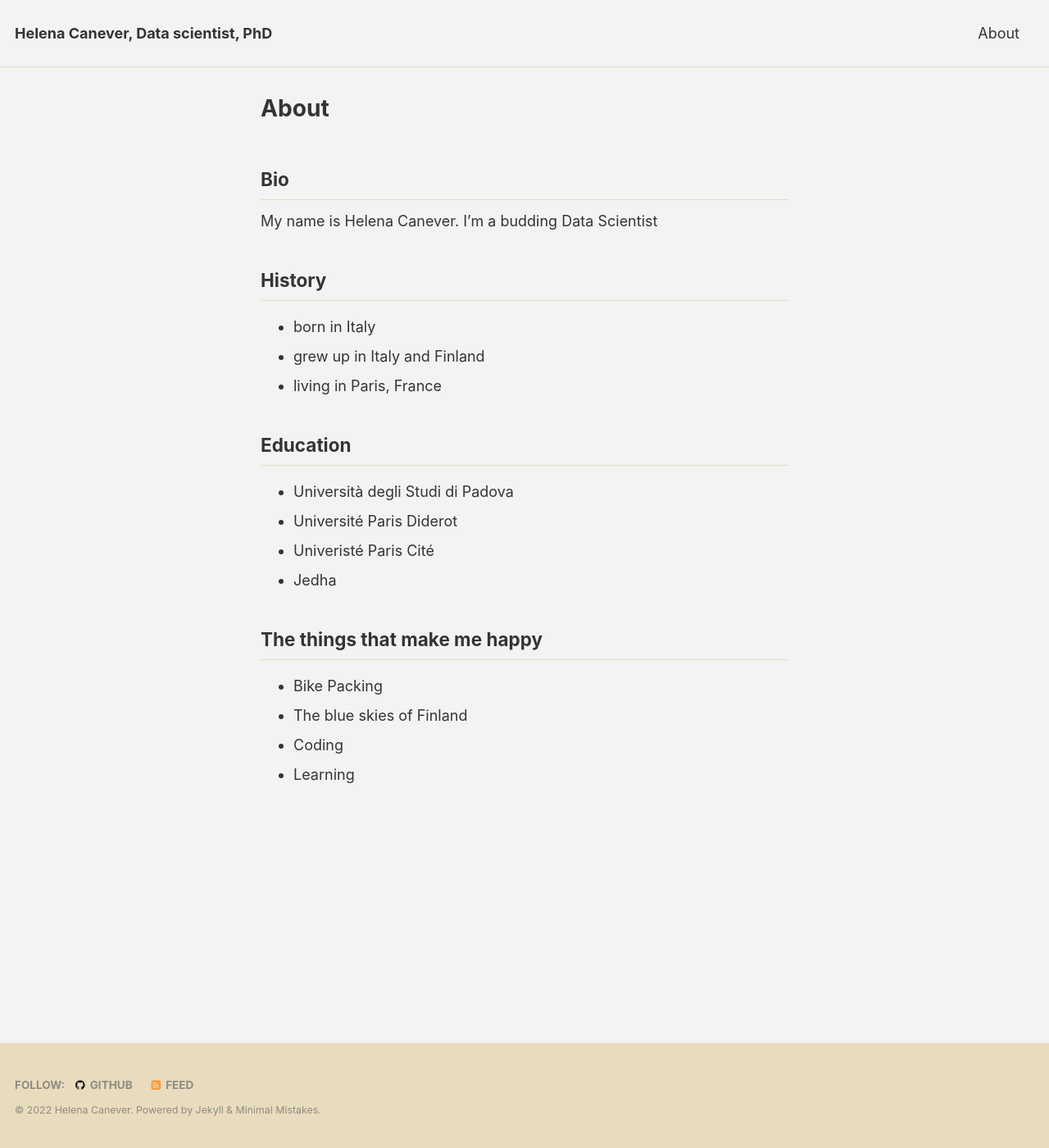
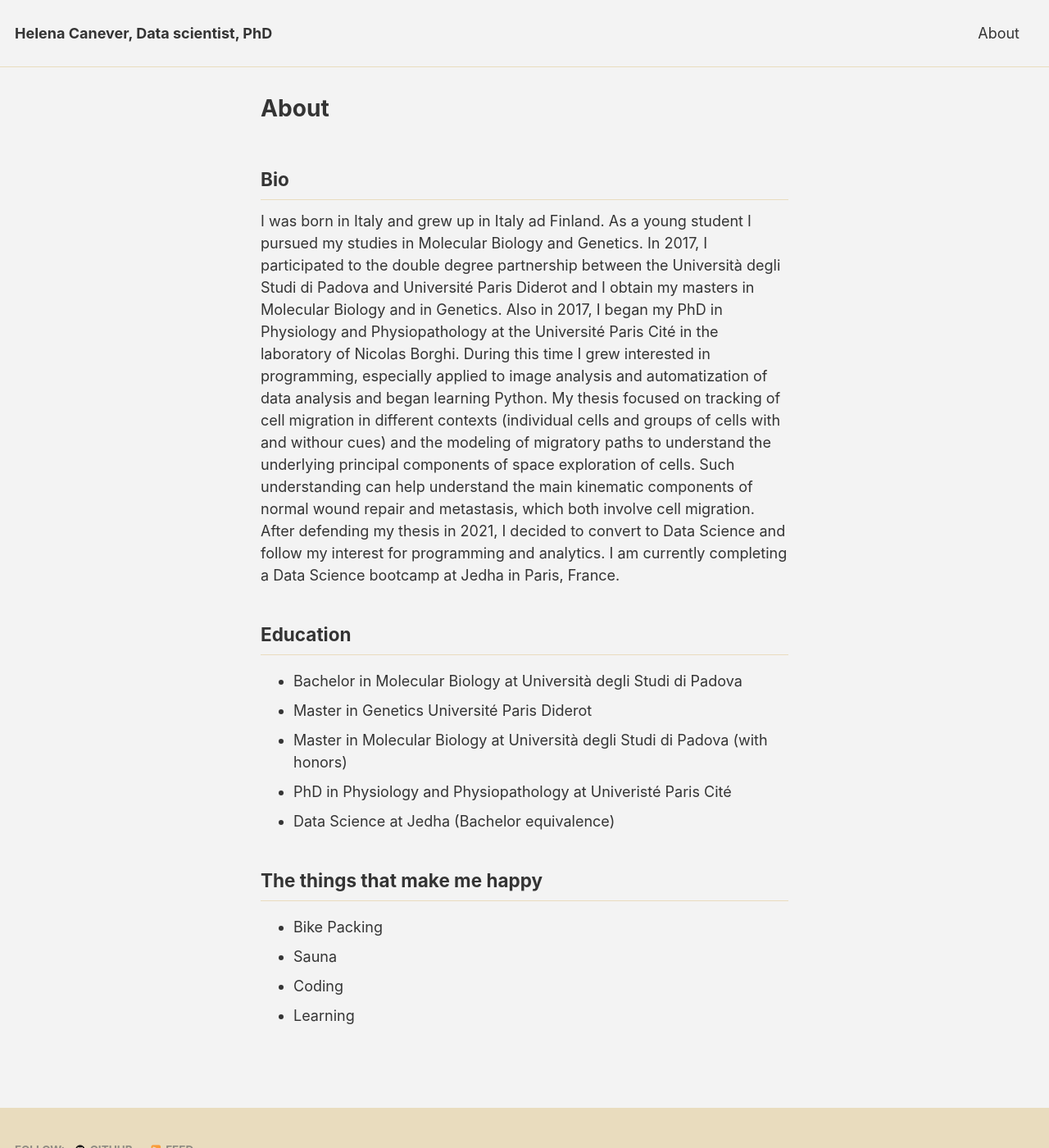
Before and after one commit to HelenaCGarry/HelenaCanever.github.io, a Jekyll site: the page built from about/index.md, in a window 1280 px wide and 1400 px high. Shown: the whole window at 82% size. Built offline with Jekyll 4.4.1, drawn with Linux system fonts in a browser that asks for light colours; cached includes are drawn as plain includes.

Commit message:
Update index.md

```diff
--- a/about/index.md
+++ b/about/index.md
@@ -6,21 +6,24 @@ comments: false
 ---
 
 ## Bio
-My name is Helena Canever. I'm a budding Data Scientist
+I was born in Italy and grew up in Italy ad Finland. As a young student I pursued my studies in Molecular Biology and Genetics.
+In 2017, I participated to the double degree partnership between the Università degli Studi di Padova and Université Paris Diderot and I obtain my masters in Molecular Biology and in Genetics.
+Also in 2017, I began my PhD in Physiology and Physiopathology at the Université Paris Cité in the laboratory of Nicolas Borghi.
+During this time I grew interested in programming, especially applied to image analysis and automatization of data analysis and began learning Python.
+My thesis focused on tracking of cell migration in different contexts (individual cells and groups of cells with and withour cues) and the modeling of migratory paths to understand the underlying principal components of space exploration of cells. Such understanding can help understand the main kinematic components of normal wound repair and metastasis, which both involve cell migration.
+After defending my thesis in 2021, I decided to convert to Data Science and follow my interest for programming and analytics.
+I am currently completing a Data Science bootcamp at Jedha in Paris, France.
 
-## History
-- born in Italy
-- grew up in Italy and Finland
-- living in Paris, France
 
 ## Education
-- Università degli Studi di Padova
-- Université Paris Diderot
-- Univeristé Paris Cité
-- Jedha
+- Bachelor in Molecular Biology at Università degli Studi di Padova
+- Master in Genetics Université Paris Diderot
+- Master in Molecular Biology at Università degli Studi di Padova (with honors)
+- PhD in Physiology and Physiopathology at Univeristé Paris Cité
+- Data Science at Jedha (Bachelor equivalence)
 
 ## The things that make me happy
 - Bike Packing
-- The blue skies of Finland
+- Sauna
 - Coding
 - Learning
```
